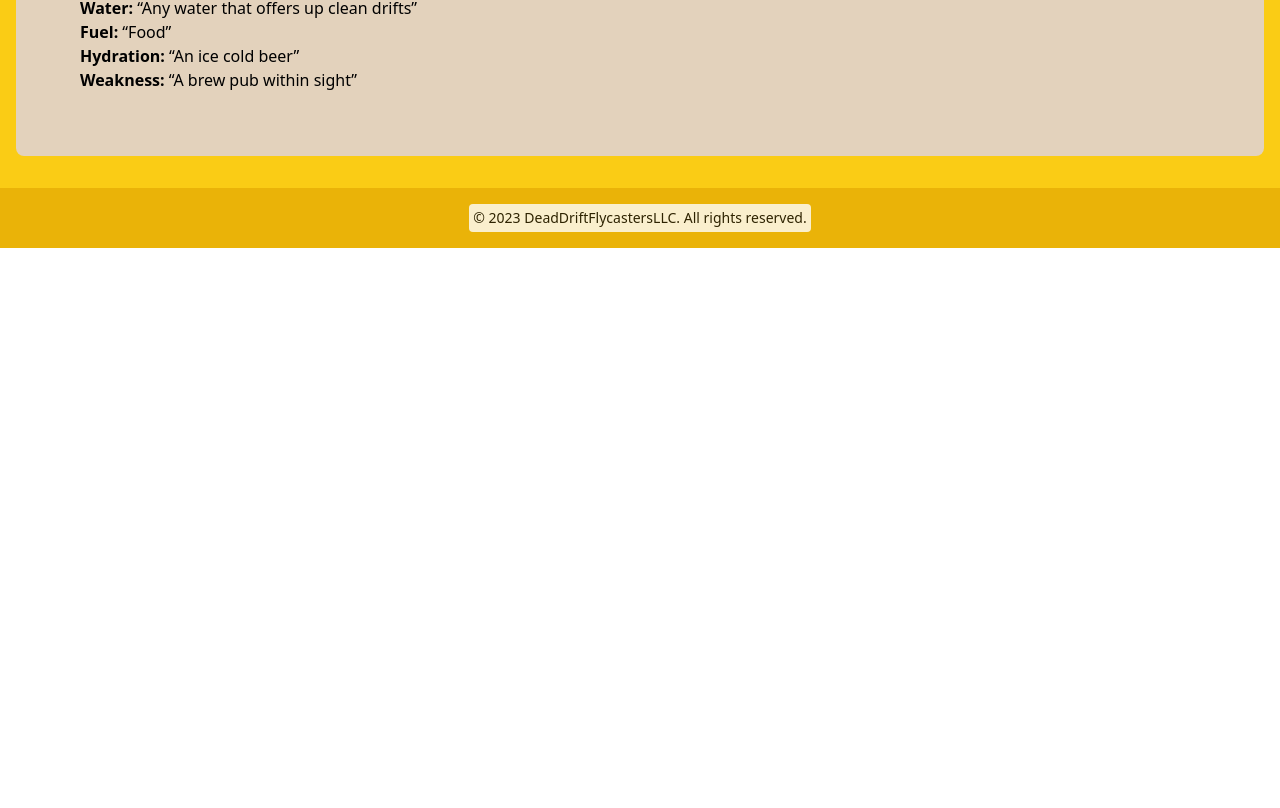
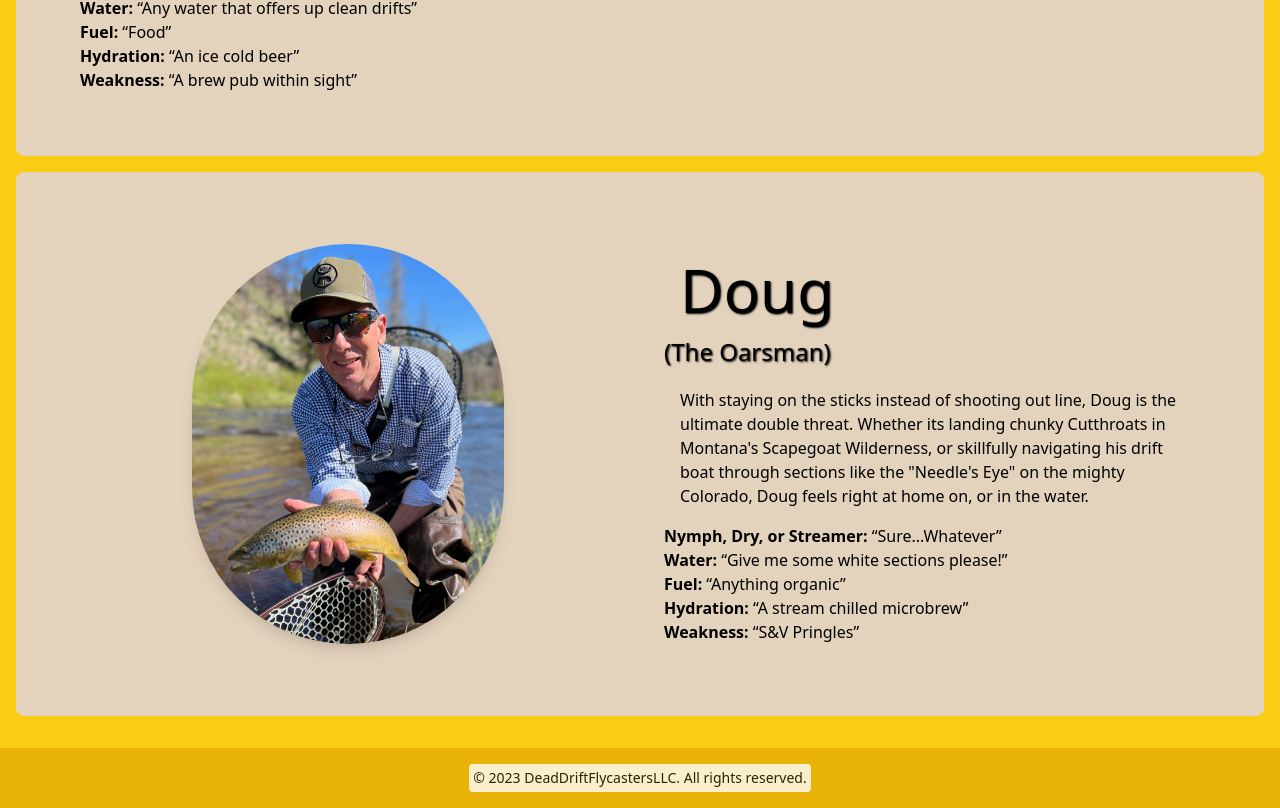
Before and after one commit to Grayson-Remington/dead-drift-next, a Next.js app: page /team in a window 1280 px wide. Shown: the part 2592-3400 px from the top of the page. Before the commit the page ends 2840 px from the top, so only its background shows below. Built offline with nearby package versions, Linux system fonts and the light colour scheme.

Commit message:
doug added

```diff
--- a/src/components/Navbar.tsx
+++ b/src/components/Navbar.tsx
@@ -10,13 +10,13 @@ export default function Navbar() {
         <div className="hidden h-full w-auto list-none items-stretch  justify-center gap-4 md:flex">
           <Link
             href="/"
-            className="flex h-full items-center overflow-hidden p-2 font-medium text-inherit active:bg-white"
+            className="flex h-full items-center overflow-hidden p-2 font-medium text-inherit hover:scale-105 active:bg-white"
           >
             Home
           </Link>
           <Link
             href="/team"
-            className="flex h-full items-center p-2 text-center font-medium text-inherit active:bg-white"
+            className="flex h-full items-center p-2 text-center font-medium text-inherit hover:scale-105 active:bg-white"
           >
             The Team
           </Link>
@@ -37,13 +37,13 @@ export default function Navbar() {
         <div className="m-0 hidden h-full w-auto list-none items-stretch gap-4 p-0 md:flex">
           <Link
             href="/upcomingevents"
-            className="flex h-full items-center p-2 font-medium text-inherit active:bg-white"
+            className="flex h-full items-center p-2 font-medium text-inherit hover:scale-105 active:bg-white"
           >
             Upcoming Events
           </Link>
           <Link
             href="/videos"
-            className="flex h-full items-center p-2 text-center font-medium text-inherit active:bg-white"
+            className="flex h-full items-center p-2 text-center font-medium text-inherit hover:scale-105 active:bg-white"
           >
             Videos
           </Link>
@@ -70,33 +70,33 @@ export default function Navbar() {
         {(ref) => (
           <div
             ref={ref}
-            className="flex w-full list-none flex-col bg-black md:hidden"
+            className="flex w-full list-none flex-col border-t border-white bg-yellow-500 md:hidden"
             id="mobile-menu"
           >
             <Link
               href="/"
-              className="m-2 block text-center text-2xl font-medium text-white"
+              className=" m-2 block text-center text-2xl font-medium text-white hover:scale-105"
               onClick={() => setIsOpen(!isOpen)}
             >
               Home
             </Link>
             <Link
               href="/team"
-              className="m-2 block text-center text-2xl font-medium text-white"
+              className="m-2 block text-center text-2xl font-medium text-white hover:scale-105"
               onClick={() => setIsOpen(!isOpen)}
             >
               The Team
             </Link>
             <Link
               href="/upcomingevents"
-              className="m-2 block text-center text-2xl font-medium text-white"
+              className="m-2 block text-center text-2xl font-medium text-white hover:scale-105"
               onClick={() => setIsOpen(!isOpen)}
             >
               Upcoming Events
             </Link>
             <Link
               href="/videos"
-              className="m-2 block text-center text-2xl font-medium text-white"
+              className="m-2 block text-center text-2xl font-medium text-white hover:scale-105"
               onClick={() => setIsOpen(!isOpen)}
             >
               Videos
--- a/src/pages/team.tsx
+++ b/src/pages/team.tsx
@@ -185,6 +185,48 @@ export default function Team() {
           <div className="relative -top-8 grid w-full place-items-center italic"></div>
         </div>
       </div>
+      <div className="flex w-full flex-col rounded-lg bg-[#e3d2bc] md:grid md:grid-cols-2 md:grid-rows-1 md:p-10">
+        <div className="row-span-1">
+          <div className="m-8 grid place-items-center">
+            <img
+              className="max-h-[400px] rounded-full shadow-lg"
+              src="assets/doug-fish.jpg"
+              alt=""
+            />
+          </div>
+          <div className="relative -top-8 grid w-full place-items-center italic"></div>
+        </div>
+
+        <div className="relative flex flex-col justify-center p-6">
+          <h1 className="text-shadow relative p-4 text-6xl">Doug</h1>
+          <h1 className="text-shadow relative pb-1 text-2xl">(The Oarsman)</h1>
+          <p className="relative p-4">
+            With staying on the sticks instead of shooting out line, Doug is the
+            ultimate double threat. Whether its landing chunky Cutthroats in
+            Montana&apos;s Scapegoat Wilderness, or skillfully navigating his
+            drift boat through sections like the &quot;Needle&apos;s Eye&quot;
+            on the mighty Colorado, Doug feels right at home on, or in the
+            water.
+          </p>
+          <ul>
+            <li>
+              <strong>Nymph, Dry, or Streamer:</strong> “Sure...Whatever”
+            </li>
+            <li>
+              <strong>Water:</strong> “Give me some white sections please!”
+            </li>
+            <li>
+              <strong>Fuel:</strong> “Anything organic”
+            </li>
+            <li>
+              <strong>Hydration:</strong> “A stream chilled microbrew”
+            </li>
+            <li>
+              <strong>Weakness:</strong> “S&V Pringles”
+            </li>
+          </ul>
+        </div>
+      </div>
     </div>
   );
 }
```
Also changed, not shown: public/assets/doug-fish.jpg (added), 1 other file (tests, documents, lock files or other folders).
